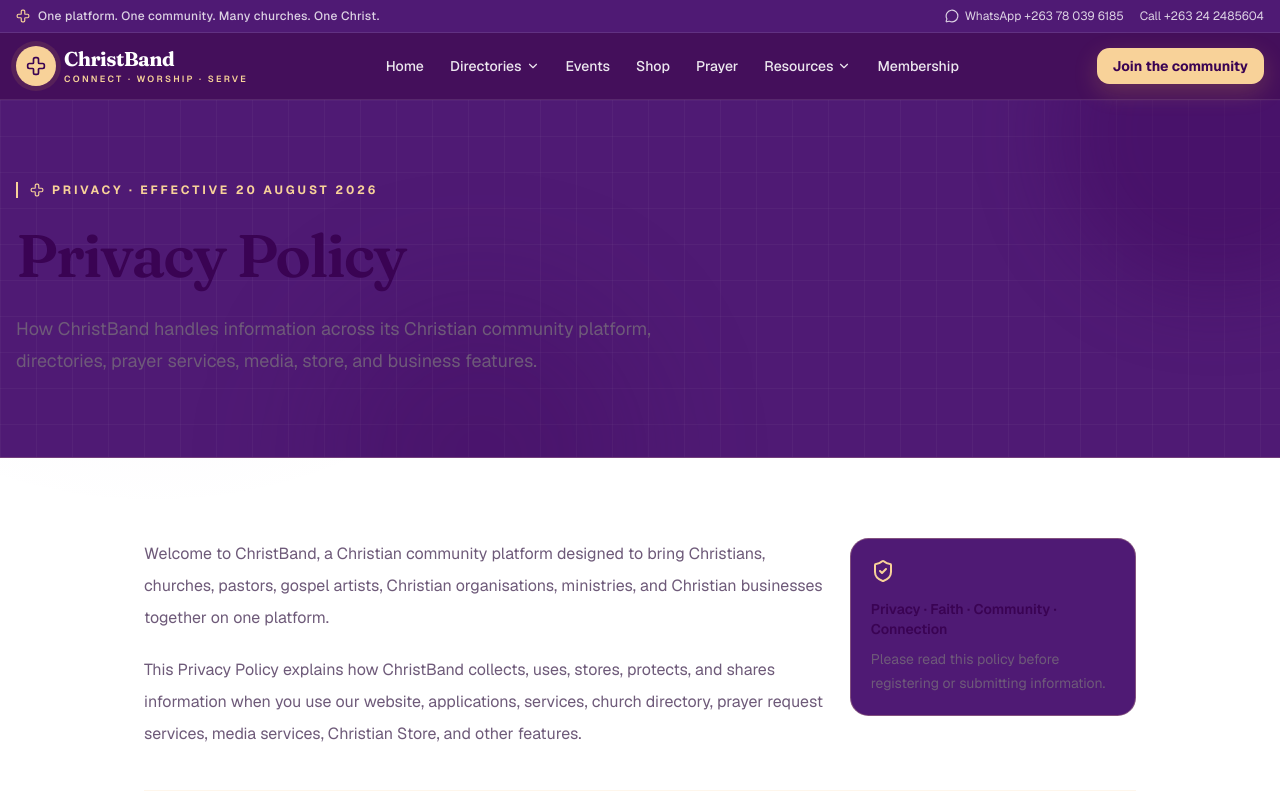
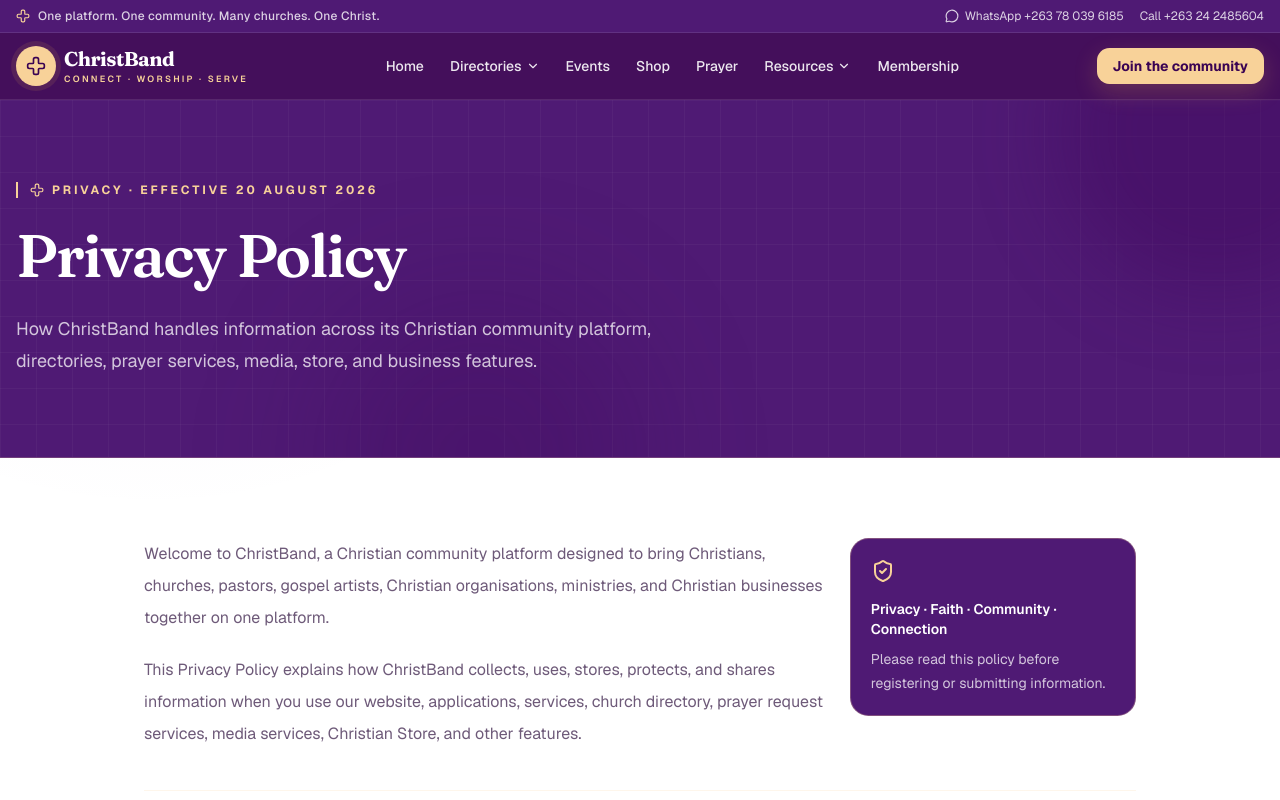
Before and after one commit to jaegermichael/christband, a Next.js app: page /privacy in a window 1280 px wide. Shown: the top 800 px of the page. Built offline with nearby package versions, Linux system fonts and the light colour scheme.

Commit message:
Fix purple text contrast on dark surfaces

```diff
--- a/app/privacy/page.tsx
+++ b/app/privacy/page.tsx
@@ -42,8 +42,8 @@
             </div>
             <aside className="rounded-xl border border-secondary/30 bg-[#4F1A74] p-5" aria-label="Policy summary">
               <ShieldCheck className="h-6 w-6 text-secondary" aria-hidden="true" />
-              <p className="mt-4 text-sm font-semibold text-foreground">Privacy · Faith · Community · Connection</p>
-              <p className="mt-2 text-sm leading-6 text-muted-foreground">Please read this policy before registering or submitting information.</p>
+              <p className="mt-4 text-sm font-semibold text-white">Privacy · Faith · Community · Connection</p>
+              <p className="mt-2 text-sm leading-6 text-white/75">Please read this policy before registering or submitting information.</p>
             </aside>
           </div>
 
@@ -94,7 +94,7 @@
 
             <PolicySection number="19" title="Complaints and Privacy Concerns"><p>If you believe that ChristBand has mishandled your personal information or you have a privacy concern, please contact us. We will review privacy complaints and take reasonable steps to investigate and respond.</p></PolicySection>
 
-            <PolicySection number="20" title="Contact Us"><p>For privacy questions, requests, complaints, or concerns, please contact ChristBand through the channels currently published on the launch flyer and platform:</p><div className="mt-5 grid gap-3 sm:grid-cols-2"><a href="https://wa.me/263780396185" target="_blank" rel="noreferrer" className="flex items-center gap-3 rounded-lg border border-secondary/30 bg-[#4F1A74] p-4 text-sm font-semibold text-foreground hover:border-secondary"><CheckCircle2 className="h-5 w-5 text-secondary" aria-hidden="true" />WhatsApp: +263 78 039 6185</a><a href="tel:+263242485604" className="flex items-center gap-3 rounded-lg border border-secondary/30 bg-[#4F1A74] p-4 text-sm font-semibold text-foreground hover:border-secondary"><CheckCircle2 className="h-5 w-5 text-secondary" aria-hidden="true" />Phone: +263 24 2485604</a></div><p>The supplied policy contains placeholders for an official email address and website. Those details should be added here by ChristBand before launch.</p></PolicySection>
+            <PolicySection number="20" title="Contact Us"><p>For privacy questions, requests, complaints, or concerns, please contact ChristBand through the channels currently published on the launch flyer and platform:</p><div className="mt-5 grid gap-3 sm:grid-cols-2"><a href="https://wa.me/263780396185" target="_blank" rel="noreferrer" className="flex items-center gap-3 rounded-lg border border-secondary/30 bg-[#4F1A74] p-4 text-sm font-semibold text-white hover:border-secondary"><CheckCircle2 className="h-5 w-5 text-secondary" aria-hidden="true" />WhatsApp: +263 78 039 6185</a><a href="tel:+263242485604" className="flex items-center gap-3 rounded-lg border border-secondary/30 bg-[#4F1A74] p-4 text-sm font-semibold text-white hover:border-secondary"><CheckCircle2 className="h-5 w-5 text-secondary" aria-hidden="true" />Phone: +263 24 2485604</a></div><p>The supplied policy contains placeholders for an official email address and website. Those details should be added here by ChristBand before launch.</p></PolicySection>
 
             <PolicySection number="21" title="Acceptance"><p>By registering for or using ChristBand, you acknowledge that you have had an opportunity to read this Privacy Policy and understand how your information may be collected and used.</p><p>If you do not agree with this Privacy Policy, you should discontinue use of ChristBand and contact us regarding your account or personal information.</p></PolicySection>
           </article>
--- a/components/page-header.tsx
+++ b/components/page-header.tsx
@@ -14,8 +14,8 @@
       <div className="absolute -bottom-40 left-1/4 h-80 w-80 rounded-full bg-primary/20 blur-3xl" />
       <div className="relative mx-auto max-w-7xl px-4">
         {badge && <div className="mb-5 inline-flex items-center gap-2 border-l-2 border-secondary pl-3 text-xs font-bold uppercase tracking-[0.24em] text-secondary"><Cross className="h-3.5 w-3.5" aria-hidden="true" />{badge}</div>}
-        <h1 className="max-w-3xl font-serif text-4xl font-semibold leading-tight tracking-[-0.03em] text-foreground md:text-6xl">{title}</h1>
-        <p className="mt-5 max-w-2xl text-base leading-8 text-muted-foreground md:text-lg">{description}</p>
+        <h1 className="max-w-3xl font-serif text-4xl font-semibold leading-tight tracking-[-0.03em] text-white md:text-6xl">{title}</h1>
+        <p className="mt-5 max-w-2xl text-base leading-8 text-white/75 md:text-lg">{description}</p>
       </div>
     </section>
   )
```
